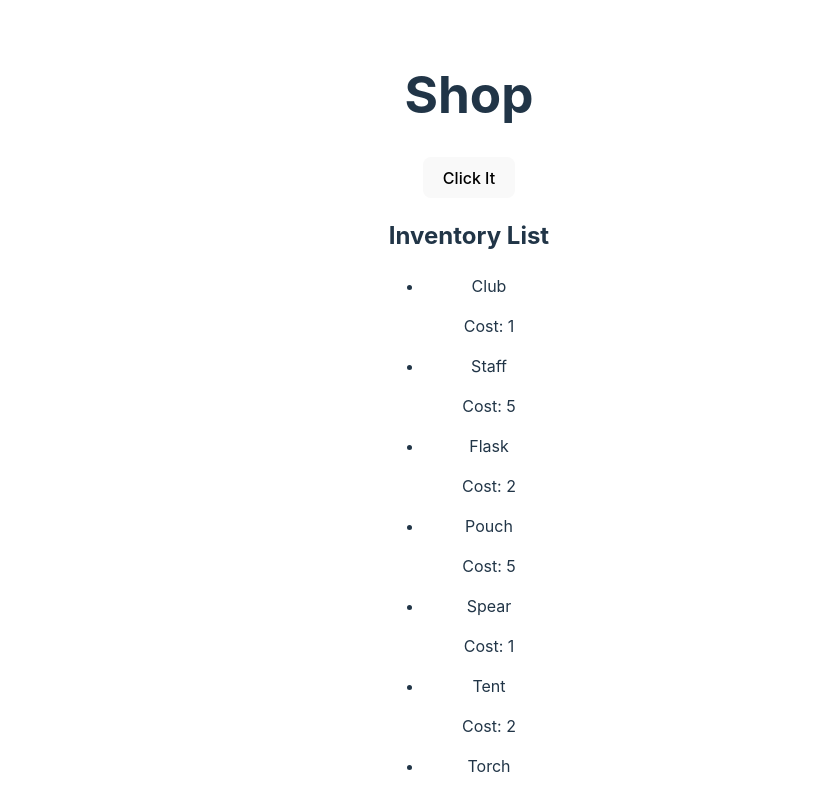
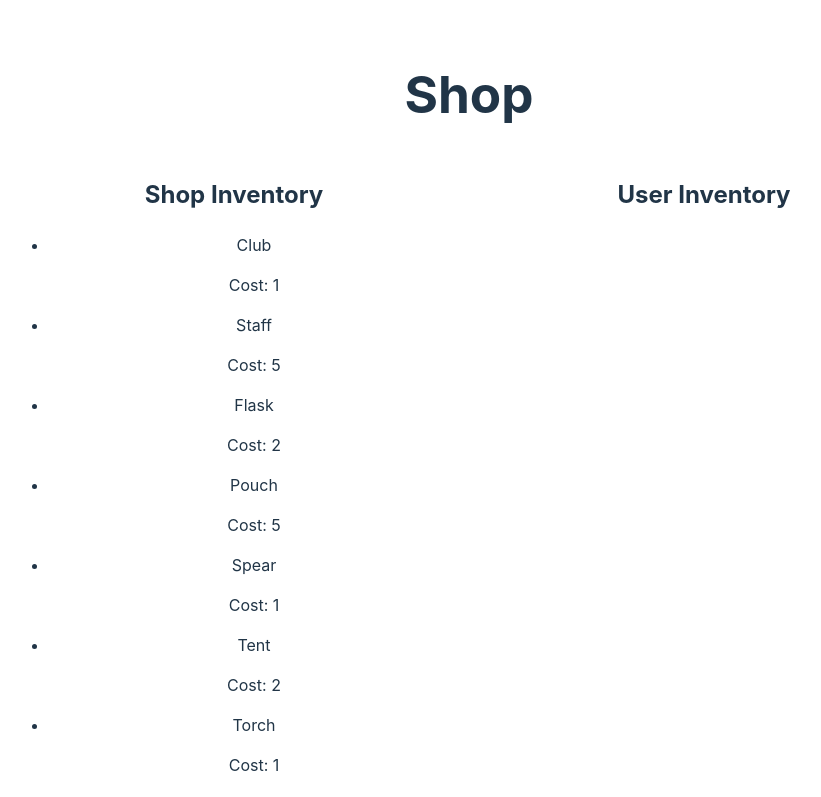
Before and after one commit to natesobeck/react-dnd-postcourse, a React (Vite) app: page / in a window 1280 px wide. Shown: the top 797 px of the page, without its empty margins (171-992 px from the left). Built offline with nearby package versions, Linux system fonts and the light colour scheme.

Commit message:
add basic styling and conditional rendering for title of InventoryList components

```diff
--- a/src/components/InventoryList/InventoryList.jsx
+++ b/src/components/InventoryList/InventoryList.jsx
@@ -1,7 +1,7 @@
 const InventoryList = (props) => {
   return (
     <div>
-      <h2>Inventory List</h2>
+      <h2>{props.title}</h2>
       <ul>
         {props.inventory.map(item => (
           <li key={item._id}>
--- /dev/null
+++ b/src/pages/Shop/Shop.css
@@ -0,0 +1,14 @@
+.shop-section {
+  display: flex;
+  align-items: flex-start;
+  justify-content: center;
+  gap: 20px;
+}
+
+.shop-section > div {
+  min-width: 450px;
+}
+
+.shop-section h2 {
+  text-align: center;
+}
--- a/src/pages/Shop/Shop.jsx
+++ b/src/pages/Shop/Shop.jsx
@@ -7,18 +7,24 @@ import InventoryList from "../../components/InventoryList/InventoryList"
 // data
 import { inventoryData } from "../../data/data"
 
+// css
+import "./Shop.css"
+
 const Shop = () => {
-  const [inventory, setInventory] = useState(inventoryData)
+  const [shopInventory, setShopInventory] = useState(inventoryData)
+  const [userInventory, setUserInventory] = useState([])
 
-  const handleAddItem = () => {
-    setInventory([...inventory, { _id: 62555, name: 'Magic Wand', cost: 1, weight: 2 }])
-  }
+  // const handleAddItem = () => {
+  //   setInventory([])
+  // }
 
   return (
     <main>
       <h1>Shop</h1>
-      <button onClick={handleAddItem}>Click It</button>
-      <InventoryList inventory={inventory}/>
+      <section className="shop-section">
+        <InventoryList title="Shop Inventory" inventory={shopInventory} />
+        <InventoryList title="User Inventory" inventory={userInventory} />
+      </section>
     </main>
   )
 }
```
